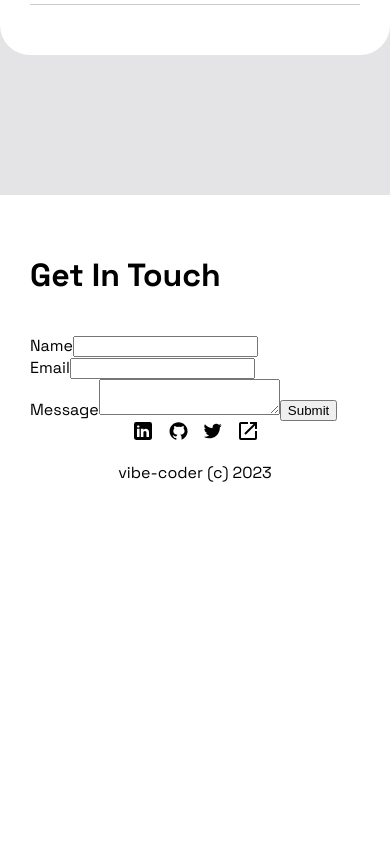
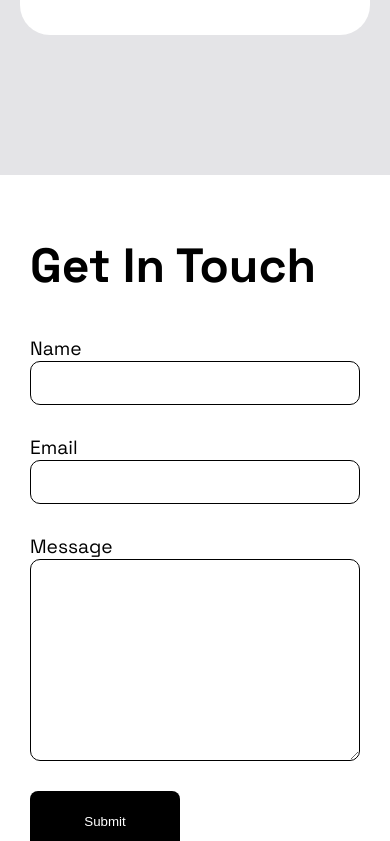
Before and after one commit to vibe-coder/expenses-calculator-main, a React (Create React App) app in the folder expenses-calculator/: page / in a window 390 px wide. Shown: the part 2870-3711 px from the top of the page. Built offline with nearby package versions, Linux system fonts and the light colour scheme.

Commit message:
Adjusted Calculation and Footer section for mobile

```diff
--- a/expenses-calculator/src/components/Footer.jsx
+++ b/expenses-calculator/src/components/Footer.jsx
@@ -11,6 +11,7 @@ function Footer() {
       <div className='footer-wrapper'>
         <h1 className='header'>Get In Touch</h1>
         <div className="form">
+
           <div className="box box1">
             <div>
               <label className='label-1' htmlFor="name" >Name</label>
--- a/expenses-calculator/src/components/styles/Calculation.scss
+++ b/expenses-calculator/src/components/styles/Calculation.scss
@@ -3,6 +3,7 @@
     // margin: 0 20px;
     font-family: Space Grotesk;
     padding-top: 20px;
+    padding: 0 20px;
 
     // Salary data collection form Styles
 
@@ -210,6 +211,9 @@
 }
 
 
+// ************************************************************ Large Screen
+
+
 @media (min-width: 768px) {
   .calculation-container{
     margin: 0;
--- a/expenses-calculator/src/components/styles/Footer.scss
+++ b/expenses-calculator/src/components/styles/Footer.scss
@@ -1,9 +1,74 @@
 @media (min-width:360px) {
   .footer-container{
     background-color: rgb(255, 255, 255);
-    height: 100vh;
+    height: 80vh;
     padding: 30px 30px;
     padding-top: 60px;
+
+    .footer-wrapper{
+      h1{
+        font-size: 3rem;
+      }
+
+      .form{
+        display: flex;
+        flex-direction: column;
+        .box1, .box2, .box3{
+          div{
+            display: flex;
+            flex-direction: column;
+
+            .label-1, .label-2, .label-3{
+              font-size: 1.2rem;
+            }
+
+            .input-1, .input-2, .input-3{
+              height: 40px;
+              border-radius: 10px;
+              border-width: 1px;
+              background-color: transparent;
+              margin-bottom: 30px;
+              border-style: solid;
+              border-color: rgb(0, 0, 0);
+              text-indent: 10px;
+            }
+
+            .input-3{
+              height: 160px;
+              padding: 20px;
+              text-indent: 0;
+            }
+
+            .submit-button{
+              width: 150px;
+              height: 60px;
+              border-radius: 10px;
+              border-radius: 8px;
+              background-color: #000;
+              color: white;
+              border: none;
+
+            }
+          }
+        }
+
+        .box4{
+          height: 100%;
+          margin-top: 90px;
+          div{
+            .vibe-coder{
+              // background-color: pink;
+              height: 100%;
+              display: flex;
+
+              .contact{
+                gap: 40px;
+              }
+            }
+          }
+        }
+      }
+    }
 
     h1{
       color:#000;
@@ -69,66 +134,6 @@
     }
   }
 }
-
-// @media (min-width: 768px) {
-//   .footer-container{
-//     padding: 70px 70px;
-//     // background-color: red;
-//     height: 80vh;
-//     display: flex;
-//     justify-content: center;
-//     align-items: center;
-
-//     .footer-wrapper{
-//       // background-color: pink;
-//       display: flex;
-//       width: 100%;
-
-
-//       .form-input{
-//         flex: 1;
-//         height: 80%;
-//         form{
-//           width: 100%;
-//           display: flex;
-//           flex-direction: column;
-
-//           .input-1, .input-2, .input-3{
-//             width: 100%;
-//             padding: 0;
-//           }
-//           .input-3{
-//             padding: 20px 20px;
-//           }
-//           .submit-button{
-//             margin: 0;
-//             cursor: pointer;
-//           }
-//           .submit-button:hover{
-//             background-color: rgb(49, 49, 49);
-//           }
-//         }
-//       }
-
-
-
-//       .vibe-coder{
-//         // background-color: rgb(0, 255, 47);
-//         display: flex;
-//         flex: 2;
-//         padding: 0;
-//         margin: 0;
-//         justify-content: flex-end;
-//         align-items: flex-start;
-//         padding-left: 100px;
-//         p{
-//           margin: 0;
-//         }
-//       }
-
-//     }
-//   }
-// }
 
 
 @media (min-width: 768px) {
```
